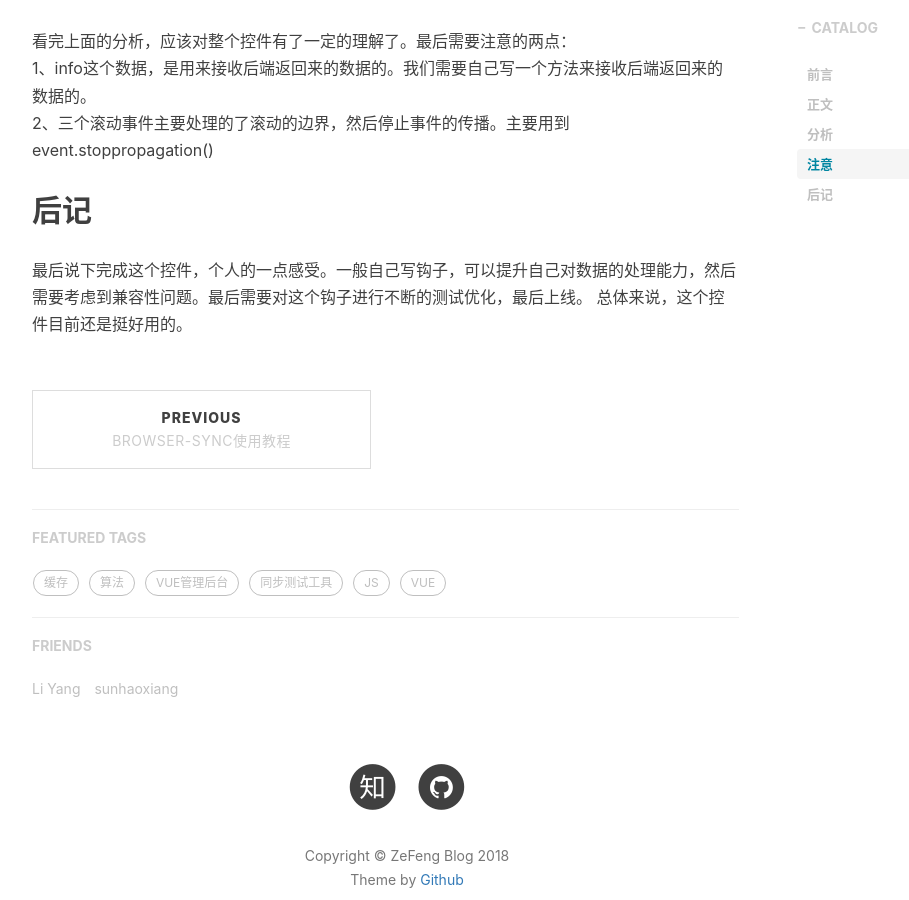
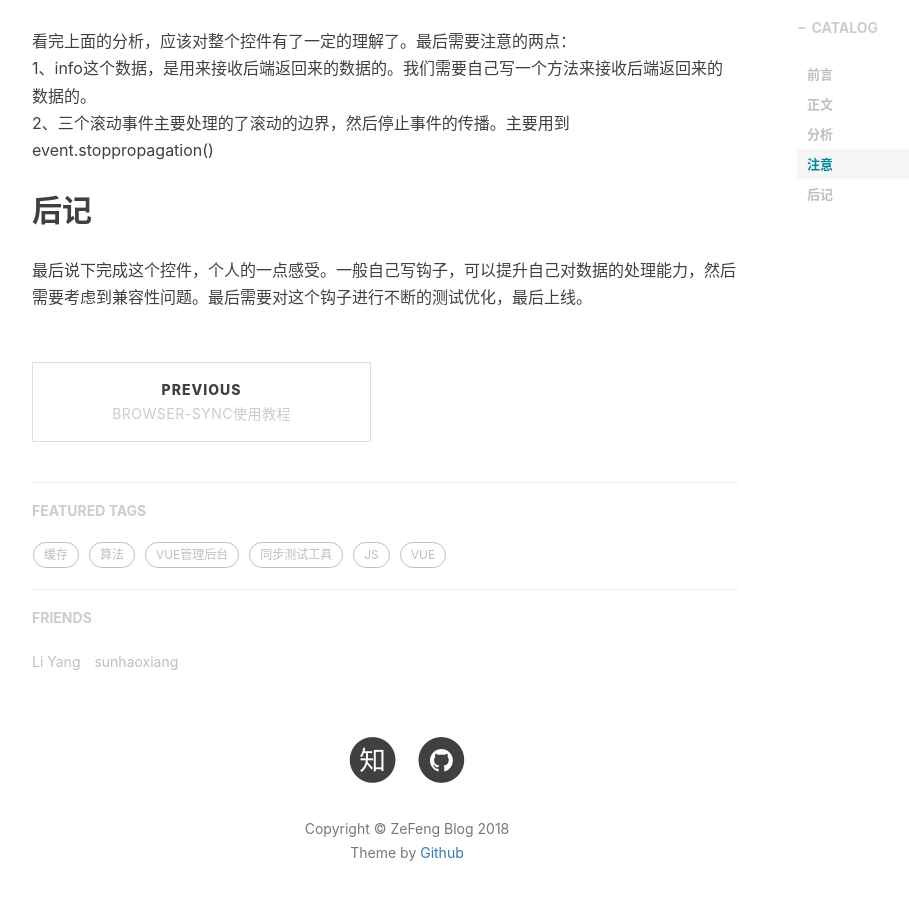
Before and after one commit to 00feng00/00feng00.github.io, a Jekyll site: the page built from _posts/2018-09-26-pro_city_district.markdown, in a window 1280 px wide and 900 px high, scrolled down 10834 px. Shown: the whole window, without its empty margins (233-1142 px from the left). Built offline with Jekyll 4.4.1, drawn with Linux system fonts in a browser that asks for light colours; nearby versions of some CDN libraries; comment, search, counter and statistics services are not loaded.

Commit message:
Update 2018-09-26-pro_city_district.markdown

```diff
--- a/_posts/2018-09-26-pro_city_district.markdown
+++ b/_posts/2018-09-26-pro_city_district.markdown
@@ -509,4 +509,3 @@ data () {
 2、三个滚动事件主要处理的了滚动的边界，然后停止事件的传播。主要用到event.stoppropagation()<br />
 ## 后记
   最后说下完成这个控件，个人的一点感受。一般自己写钩子，可以提升自己对数据的处理能力，然后需要考虑到兼容性问题。最后需要对这个钩子进行不断的测试优化，最后上线。
-  总体来说，这个控件目前还是挺好用的。
```
